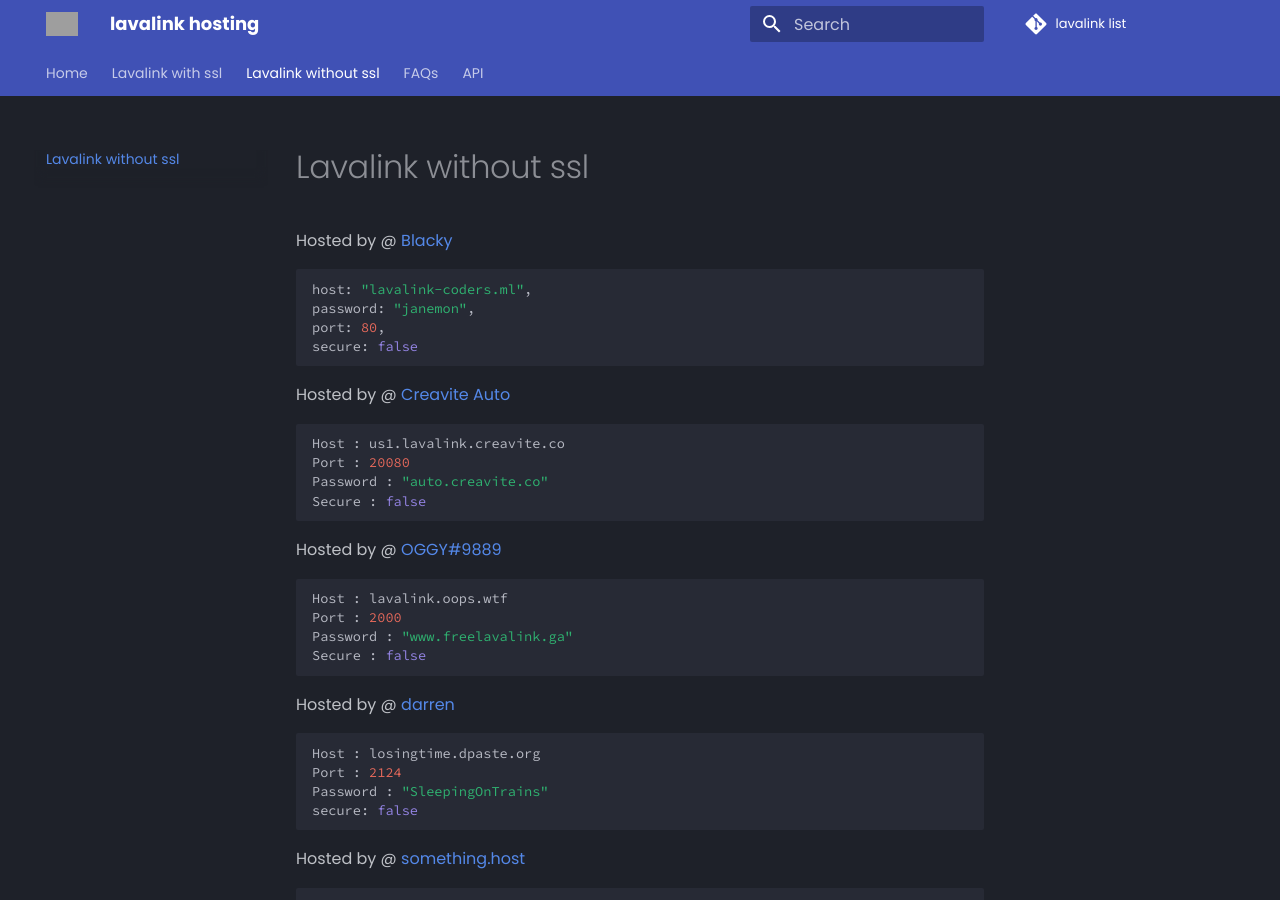
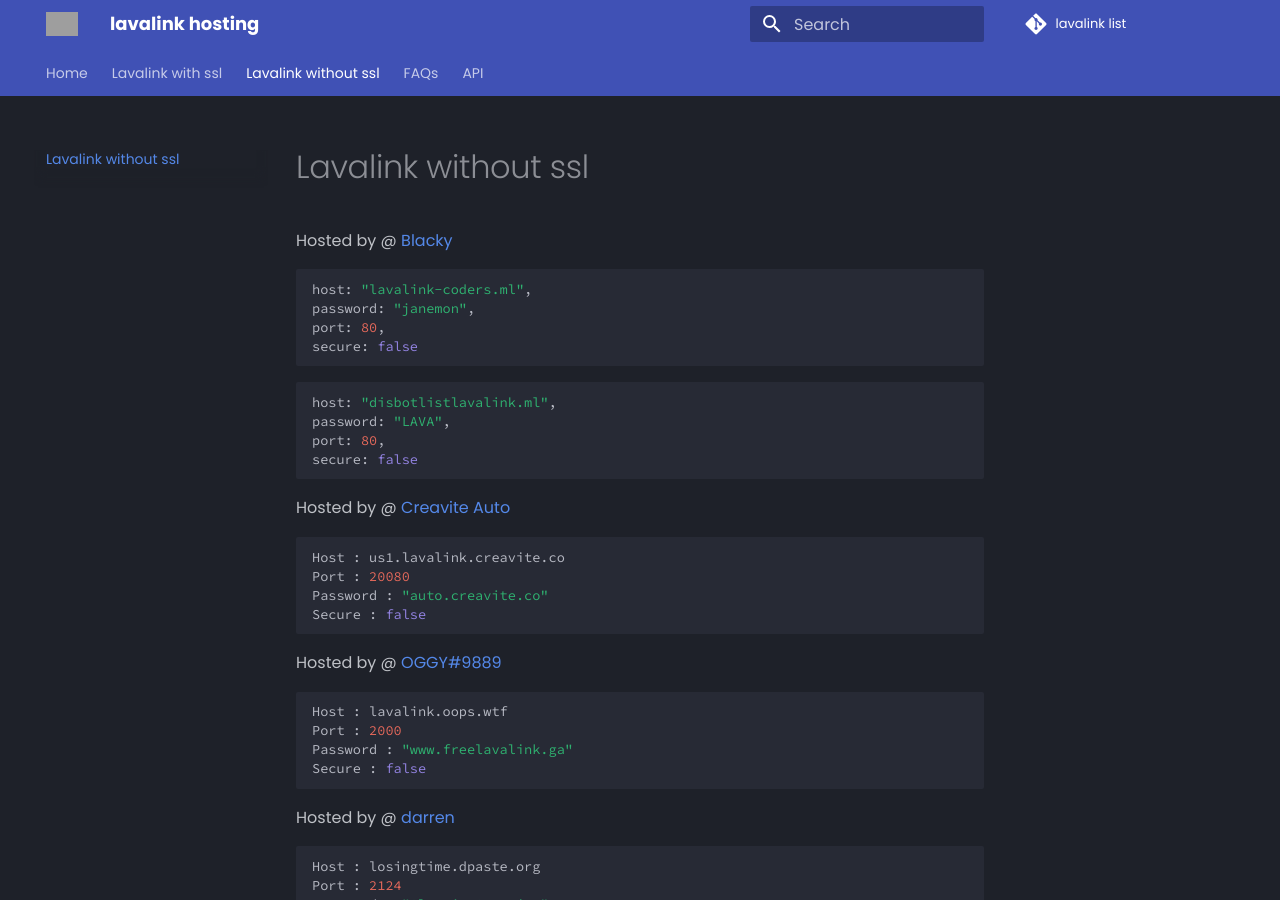
Before and after one commit to DarrenOfficial/lavalink-list, an MkDocs documentation site: the page built from docs/NoSSL/lavalink-without-ssl.md, in a window 1280 px wide and 900 px high. Built offline with MkDocs 1.6.1 and Material for MkDocs 9.7.7, drawn with Linux system fonts in a browser that asks for light colours; comment, search, counter and statistics services are not loaded; grey boxes are pictures that could not be loaded.

Commit message:
Update lavalink-without-ssl.md

````diff
--- a/docs/NoSSL/lavalink-without-ssl.md
+++ b/docs/NoSSL/lavalink-without-ssl.md
@@ -8,6 +8,12 @@ Hosted by @ [Blacky](https://github.com/brblacky)
 ```bash
 host: "lavalink-coders.ml",
 password: "janemon",
+port: 80,
+secure: false
+```
+```bash
+host: "disbotlistlavalink.ml",
+password: "LAVA",
 port: 80,
 secure: false
 ```
````
